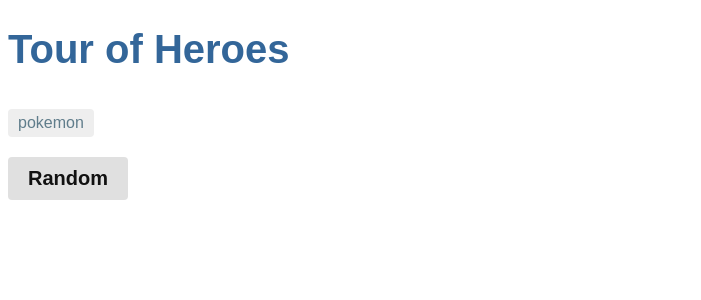
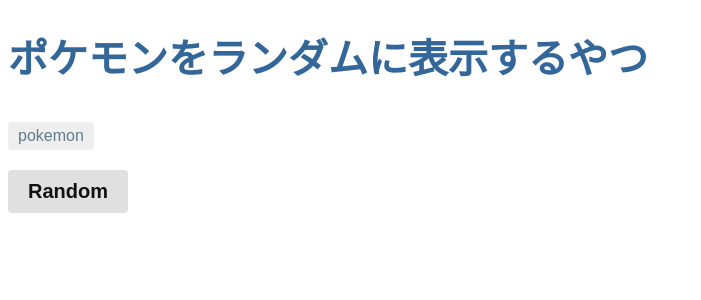
Before and after one commit to ykobayashi-techno/PokemonRandomList, an Angular app: page /pokemon in a window 1280 px wide. Shown: the top 300 px of the page, without its empty margins (0-701 px from the left). Built offline with nearby package versions, Linux system fonts and the light colour scheme.

Commit message:
タイトル変更

```diff
--- a/src/app/app.component.ts
+++ b/src/app/app.component.ts
@@ -6,5 +6,5 @@ import { Component } from '@angular/core';
   styleUrls: ['./app.component.css']
 })
 export class AppComponent {
-  title = 'Tour of Heroes';
+  title = 'ポケモンをランダムに表示するやつ';
 }
```
